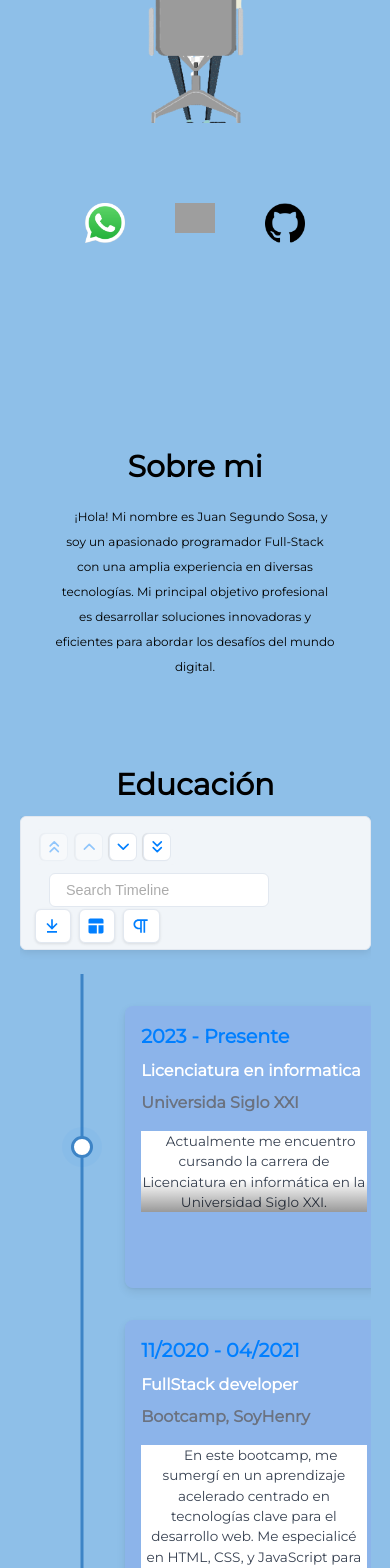
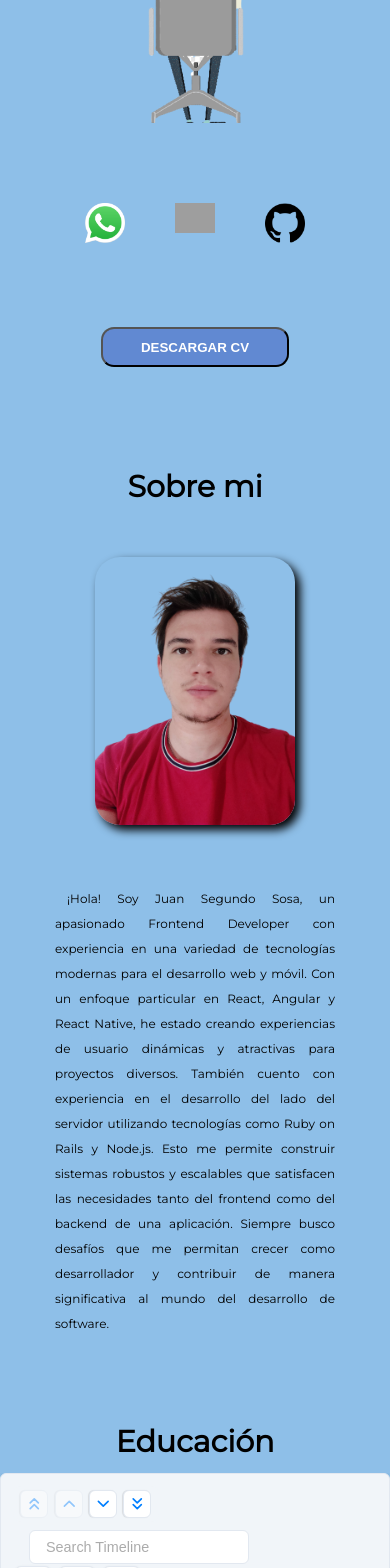
Before and after one commit to Juanse1998/Portfolio, a React (Create React App) app: page / in a window 390 px wide. Shown: the part 432-2000 px from the top of the page. Built offline with nearby package versions, Linux system fonts and the light colour scheme; grey boxes are pictures that could not be loaded.

Commit message:
add button for download cv

```diff
--- a/src/Components/Education/Education.css
+++ b/src/Components/Education/Education.css
@@ -1,122 +1,71 @@
-
-.titleEducation {
-  font-family: Montserrat;
-  font-size: 50px;
-  font-style: normal;
-  font-weight: bold;
-  color: #000000;
-  margin-top: 10px;
-  display: flex;
+.vertical {
   justify-content: center;
 }
 
-.descriptionEducation {
-  display: flex;
-  font-size: 20px;
-  line-height: 45px;
-  left: 50px;
-  margin-top: 40px;
-  margin-left: 20px;
-  padding: 45px;
+.vertical_alternating {
+  justify-content: center;
 }
 
-.careerXXI {
-  display: flex;
-  position: absolute;
-  margin-top: 40px;
+.my-card-title {
+  color: #ffffff !important;
+  font-size: 1.3rem !important;
 }
 
-.nameSchool {
-  font-size: 30px;
-  display: flex;
-  position: absolute;
+.card-text {
+  font-size: 1.02rem !important;
 }
 
-.nameBootcamp {
-  font-size: 30px;
-  display: flex;
-  position: absolute;
+.my-title {
+  background: none !important;
+  color: #ffffff !important;
 }
 
-.career {
-  display: flex;
-  position: absolute;
-  margin-top: 40px;
+.TriangleIconWrapper-sc-d7qjm1-11 {
+  display: none !important;
 }
 
-.education {
-  display: grid;
-  margin-top: 160px;
-  width: 100%;
-  justify-items: center;
+.TimelineContentDetails-sc-d7qjm1-5 {
+  font-size: 1.10rem !important;
 }
 
-.school {
-  justify-content: center;
-  display: flex;
-  padding-bottom: 20px;
-  margin-top: 60px;
+.TitleWrapper-sc-13izrht-0 {
+  overflow: visible !important;
 }
 
-.bootcamp {
-  justify-content: center;
-  display: flex;
-  padding-bottom: 20px;
-  padding-top: 30px;
+.TimelineControlContainer-sc-cif21b-4 {
+  display: none !important;
 }
 
-.rectangleEducation {
-  justify-content: center;
-  display: flex;
-  margin-bottom: 30px;
-  width: 300px;
-  height: 100px;
-  border: 8px solid rgba(13, 138, 207, 0.12); /* Color y grosor del borde del rectángulo */
-  box-sizing: border-box; /* Asegura que el borde esté incluido en las dimensiones */
-  border-radius: 30px;
+.section-content-container {
+  width: 100% !important;
 }
 
 
-
-@media only screen and (max-width: 800px) {
-
-
-  .titleEducation {
-    font-family: Montserrat;
-    font-size: 30px;
-    font-style: normal;
-    font-weight: bold;
-    color: #000000;
-    margin-top: 70px;
-    display: flex;
-    justify-content: center;
+@media only screen and (max-width: 708px) {
+  div.vertical-item-row > div:nth-child(1) {
+      width: 20% !important;
+  }
+  div.vertical-item-row > div:nth-child(2) {
+      width: 65% !important;
+  }
+  div.vertical-item-row > div:nth-child(3) {
+      width: 15% !important;
   }
 
-  .descriptionEducation {
-    font-size: 11px;
-    line-height: 25px;
-    margin-left: 15px;
-    margin-right: 15px;
+  .TimelineContentDetails-sc-d7qjm1-5 {
+    font-size: 0.8rem !important;
   }
 
-  .nameSchool {
-    font-size: 20px;
+  .my-card-title {
+    font-size: 1rem !important;
   }
 
-  .nameBootcamp {
-    font-size: 20px;
+  .my-title {
+    font-size: 0.8rem !important;
   }
 
-  .careerXXI {
-    font-size: 14px;
-  }
-
-  .career {
-    font-size: 14px;
-  }
-
-  .education {
-    margin-top: 10px;
+  .TitleWrapper-sc-13izrht-0 {
+    overflow: visible !important;
   }
 
 }
--- a/src/Components/Education/Education.jsx
+++ b/src/Components/Education/Education.jsx
@@ -1,24 +1,92 @@
-import { React } from "react";
-import "./Education.css";
+import React, { useEffect, useState, useContext } from 'react';
+import { Chrono } from 'react-chrono';
+import { Container } from 'react-bootstrap';
+import Fade from 'react-reveal';
+import { ThemeContext } from 'styled-components';
+import endpoints from '../../Constants/endpoints';
+import FallbackSpinner from '../Experience/FallbackSpinner';
+import './Education.css';
 
-export default function Education() {
+function EducationTwo(props) {
+  const theme = useContext(ThemeContext);
+  const [data, setData] = useState(null);
+  const [width, setWidth] = useState('50vw');
+  const [mode, setMode] = useState('VERTICAL_ALTERNATING');
+
+  useEffect(() => {
+    fetch(endpoints.education, {
+      method: 'GET',
+    })
+      .then((res) => res.json())
+      .then((res) => setData(res))
+      .catch((err) => err);
+
+    if (window?.innerWidth < 576) {
+      setMode('VERTICAL');
+    }
+
+    if (window?.innerWidth < 576) {
+      setWidth('90vw');
+    } else if (window?.innerWidth >= 576 && window?.innerWidth < 768) {
+      setWidth('90vw');
+    } else if (window?.innerWidth >= 768 && window?.innerWidth < 1024) {
+      setWidth('75vw');
+    } else {
+      setWidth('50vw');
+    }
+  }, []);
+
   return (
     <>
-      <div className="education">
-        <span className="titleEducation" id="education">
-          Educación
-        </span>
-        <div className="school">
-          <span className="nameSchool">Universidad Siglo XXI</span><span className="careerXXI">Licenciatura en informática</span>
-          <a className="descriptionEducation">Actualmente me encuentro cursando la carrera de Licenciatura en informática en la Universidad Siglo XXI</a>
-        </div>
-        <div className="bootcamp">
-            <span className="nameBootcamp">Soy Henry</span><span className="career">Fullstack developer</span>
-        </div>
-        <div>
-          <a className="descriptionEducation">En el bootcamp de Soy Henry, me sumergí en un aprendizaje acelerado centrado en tecnologías clave para el desarrollo web. Me especialicé en HTML, CSS, y JavaScript para construir interfaces atractivas. Además, adquirí experiencia en React para crear aplicaciones interactivas y en Node.js para desarrollar servidores eficientes. También exploré TypeScript para mejorar la calidad de mis proyectos mediante el tipado estático. Esta experiencia integral me preparó para abordar desafíos en el desarrollo web con confianza y aplicar mis habilidades de manera efectiva en entornos profesionales. Estoy entusiasmado/a por seguir creciendo como desarrollador/a de software.</a>
-        </div>
-      </div>
+      {data ? (
+        <Fade>
+          <div className="contentTitle" id="educationTwo">
+              <h3 className="titleExperience">
+                Educación
+              </h3>
+            </div>
+          <div style={{ width }} className="section-content-container">
+            <Container>
+              <Chrono
+                allowDynamicUpdate
+                useReadMore={false}
+                items={data.education}
+                cardHeight={250}
+                mode={mode}
+                className="my-timeline"
+                theme={{
+                  primary: '#3D84C6',
+                  secondary: 'white',
+                  cardForeColor: 'black',
+                  titleColor: 'white',
+                  cardBgColor: 'rgba(118, 84, 255, 0.09)',
+                  titleColor: 'white',
+                  titleColorActive: 'red',
+                }}
+                fontSizes={{
+                  cardSubtitle: '1rem',
+                  cardDescription: '1rem',
+                  cardText: '1.02rem',
+                  cardTitle: '1.3rem',
+                  title: '1.4rem',
+                }}
+                classNames={{
+                  card: 'my-card',
+                  cardMedia: 'my-card-media',
+                  cardSubTitle: 'my-card-subtitle',
+                  cardText: 'my-card-text',
+                  cardTitle: 'my-card-title',
+                  controls: 'my-controls',
+                  title: 'my-title',
+                }}
+              >
+              </Chrono>
+            </Container>
+          </div>
+        </Fade>
+      ) : <FallbackSpinner /> }
     </>
   );
 }
+
+export default EducationTwo;
--- a/src/Components/EducationTwo/EducationTwo.css
+++ /dev/null
@@ -1,68 +0,0 @@
-.vertical {
-  justify-content: center;
-}
-
-.vertical_alternating {
-  justify-content: center;
-}
-
-.my-card-title {
-  color: #ffffff !important;
-  font-size: 1.3rem !important;
-}
-
-.card-text {
-  font-size: 1.02rem !important;
-}
-
-.my-title {
-  background: none !important;
-  color: #ffffff !important;
-}
-
-.TriangleIconWrapper-sc-d7qjm1-11 {
-  display: none !important;
-}
-
-.TimelineContentDetails-sc-d7qjm1-5 {
-  font-size: 1.10rem !important;
-}
-
-.TitleWrapper-sc-13izrht-0 {
-  overflow: visible !important;
-}
-
-.TimelineControlContainer-sc-cif21b-4 {
-  display: none !important;
-}
-
-
-
-@media only screen and (max-width: 708px) {
-  div.vertical-item-row > div:nth-child(1) {
-      width: 20% !important;
-  }
-  div.vertical-item-row > div:nth-child(2) {
-      width: 65% !important;
-  }
-  div.vertical-item-row > div:nth-child(3) {
-      width: 15% !important;
-  }
-
-  .TimelineContentDetails-sc-d7qjm1-5 {
-    font-size: 0.8rem !important;
-  }
-
-  .my-card-title {
-    font-size: 1rem !important;
-  }
-
-  .my-title {
-    font-size: 0.8rem !important;
-  }
-
-  .TitleWrapper-sc-13izrht-0 {
-    overflow: visible !important;
-  }
-
-}
--- a/src/Components/EducationTwo/EducationTwo.jsx
+++ /dev/null
@@ -1,92 +0,0 @@
-import React, { useEffect, useState, useContext } from 'react';
-import { Chrono } from 'react-chrono';
-import { Container } from 'react-bootstrap';
-import Fade from 'react-reveal';
-import { ThemeContext } from 'styled-components';
-import endpoints from '../../Constants/endpoints';
-import FallbackSpinner from '../Experience/FallbackSpinner';
-import './EducationTwo.css';
-
-function EducationTwo(props) {
-  const theme = useContext(ThemeContext);
-  const [data, setData] = useState(null);
-  const [width, setWidth] = useState('50vw');
-  const [mode, setMode] = useState('VERTICAL_ALTERNATING');
-
-  useEffect(() => {
-    fetch(endpoints.education, {
-      method: 'GET',
-    })
-      .then((res) => res.json())
-      .then((res) => setData(res))
-      .catch((err) => err);
-
-    if (window?.innerWidth < 576) {
-      setMode('VERTICAL');
-    }
-
-    if (window?.innerWidth < 576) {
-      setWidth('90vw');
-    } else if (window?.innerWidth >= 576 && window?.innerWidth < 768) {
-      setWidth('90vw');
-    } else if (window?.innerWidth >= 768 && window?.innerWidth < 1024) {
-      setWidth('75vw');
-    } else {
-      setWidth('50vw');
-    }
-  }, []);
-
-  return (
-    <>
-      {data ? (
-        <Fade>
-          <div className="contentTitle" id="educationTwo">
-              <h3 className="titleExperience">
-                Educación
-              </h3>
-            </div>
-          <div style={{ width }} className="section-content-container">
-            <Container>
-              <Chrono
-                allowDynamicUpdate
-                useReadMore={false}
-                items={data.education}
-                cardHeight={250}
-                mode={mode}
-                className="my-timeline"
-                theme={{
-                  primary: '#3D84C6',
-                  secondary: 'white',
-                  cardForeColor: 'black',
-                  titleColor: 'white',
-                  cardBgColor: 'rgba(118, 84, 255, 0.09)',
-                  titleColor: 'white',
-                  titleColorActive: 'red',
-                }}
-                fontSizes={{
-                  cardSubtitle: '1rem',
-                  cardDescription: '1rem',
-                  cardText: '1.02rem',
-                  cardTitle: '1.3rem',
-                  title: '1.4rem',
-                }}
-                classNames={{
-                  card: 'my-card',
-                  cardMedia: 'my-card-media',
-                  cardSubTitle: 'my-card-subtitle',
-                  cardText: 'my-card-text',
-                  cardTitle: 'my-card-title',
-                  controls: 'my-controls',
-                  title: 'my-title',
-                }}
-              >
-              </Chrono>
-            </Container>
-          </div>
-        </Fade>
-      ) : <FallbackSpinner /> }
-    </>
-  );
-}
-
-export default EducationTwo;
--- a/src/Components/Home/Home.jsx
+++ b/src/Components/Home/Home.jsx
@@ -3,11 +3,10 @@ import Project from "../Projects/Project.jsx";
 import Skills from "../Skills/Skills.jsx";
 import ContactForm from "../Contact-form/ContactForm.jsx"
 import Title from "../Title/Title.jsx";
-import Education from "../Education/Education";
 import Me from "../Me/Me.jsx";
 import "./Home.css";
 import Experience from "../Experience/Experience.jsx";
-import EducationTwo from "../EducationTwo/EducationTwo.jsx";
+import Education from "../Education/Education.jsx";
 
 export default function Home() {
   return (
@@ -15,8 +14,7 @@ export default function Home() {
       <div className="container">
         <Title />
         <Me />
-        <EducationTwo />
-        {/* <Education /> */}
+        <Education />
         <Experience />
         <Skills />
         <Project />
--- a/src/Components/Me/Me.css
+++ b/src/Components/Me/Me.css
@@ -10,9 +10,14 @@
     display: flex;
     padding: 45px;
     width: 100%;
-    font-size: 25px;
-    line-height: 45px;
+    font-size: 1.2rem;
+    line-height: 30px;
     margin-top: 60px;
+  }
+
+  .classMe {
+    box-shadow: 5px 5px 10px;
+    border-radius: 20pxS;
   }
 
   .titleMe {
@@ -24,6 +29,21 @@
     display: flex;
     position: absolute;
     color: #000000;
+  }
+
+  .meProfile {
+    display: flex;
+    animation: center;
+  }
+
+  .imageMe{
+    margin-top: 14%;
+  }
+
+  .imageProfile {
+    width: 200px;
+    box-shadow: 5px 5px 10px;
+    border-radius: 25px;
   }
 
   @media only screen and (max-width: 800px) {
@@ -53,4 +73,26 @@
       width: 150px;
     }
 
+    .meProfile {
+      display: block;
+    }
+
+    .imageProfile {
+      width: 200px;
+      box-shadow: 5px 5px 10px;
+      border-radius: 25px;
+    }
+
+    .imageMe {
+      margin-top: 90px;
+    }
+
+    .about {
+      text-align: justify;
+    }
+
+    .presentation {
+      margin-top: 100px;
+    }
+
   }
--- a/src/Components/Me/Me.jsx
+++ b/src/Components/Me/Me.jsx
@@ -1,5 +1,5 @@
 import { React } from "react";
-import { Fade } from "react-awesome-reveal";
+import image from "./juanse.png"
 import "./Me.css";
 
 export default function Me() {
@@ -9,11 +9,19 @@ export default function Me() {
       <h3 id="about" className="titleMe">
         Sobre mi
       </h3>
-      <div className="about">
-        <p>
-          ¡Hola! Mi nombre es Juan Segundo Sosa, y soy un apasionado programador Full-Stack con una amplia experiencia en diversas tecnologías.
-          Mi principal objetivo profesional es desarrollar soluciones innovadoras y eficientes para abordar los desafíos del mundo digital.
-        </p>
+      <div className="meProfile">
+        <div className="imageMe">
+          <img src={image} alt="" className="imageProfile"/>
+        </div>
+        <div className="about">
+          <p>
+          ¡Hola! Soy Juan Segundo Sosa, un apasionado Frontend Developer con experiencia en una variedad de tecnologías modernas para el desarrollo web y móvil.
+          Con un enfoque particular en React, Angular y React Native, he estado creando experiencias de usuario dinámicas y atractivas para proyectos diversos.
+          También cuento con experiencia en el desarrollo del lado del servidor utilizando tecnologías como Ruby on Rails y Node.js. Esto me permite construir sistemas
+          robustos y escalables que satisfacen las necesidades tanto del frontend como del backend de una aplicación.
+          Siempre busco desafíos que me permitan crecer como desarrollador y contribuir de manera significativa al mundo del desarrollo de software.
+          </p>
+        </div>
       </div>
     </div>
 
--- a/src/Components/Title/Title.css
+++ b/src/Components/Title/Title.css
@@ -78,6 +78,25 @@
   align-items: center;
   justify-content: right;
 }
+
+.buttonCv {
+  margin-top: 80px;
+  display: flex;
+  justify-content: center;
+  width: 100%;
+  height: 40px;
+  border-radius: 13px;
+}
+
+.buttonDownload {
+  width: 188px;
+  height: 40px;
+  border-radius: 13px;
+  background-color: rgba(69, 103, 196, 0.61);
+  font-weight: bold;
+  color: white;
+}
+
 @media only screen and (max-width: 1000px) {
   .me {
     display: inline-block;
--- a/src/Components/Title/Title.jsx
+++ b/src/Components/Title/Title.jsx
@@ -6,7 +6,21 @@ import linkedin from "./linkedin.png"
 import github from "./logotipo-de-github.png"
 import wpp from "./wpp.png"
 import { Fade } from "react-awesome-reveal";
+import cv from "./CVJuanSosa.pdf";
 
+const handleDownload = () => {
+  fetch(cv)
+    .then(response => response.blob())
+    .then(blob => {
+      const url = window.URL.createObjectURL(new Blob([blob]));
+      const link = document.createElement('a');
+      link.href = url;
+      link.setAttribute('download', 'CV-Juan-Sosa.pdf'); // Nombre del archivo a descargar
+      document.body.appendChild(link);
+      link.click();
+      document.body.removeChild(link);
+    });
+};
 
 
 export default function Title() {
@@ -38,6 +52,11 @@ export default function Title() {
             <a href="https://github.com/Juanse1998" target="_blank" rel="noreferrer"><img src={github} alt="Logo" className="github" /></a>
           </div>
         </Fade>
+        <div className="buttonCv">
+          <button className="buttonDownload" onClick={handleDownload}>
+            DESCARGAR CV
+          </button>
+        </div>
       </div>
     </>
   );
```
Also changed, not shown: src/Components/Skills/Skills.css (+2 -8 lines), src/Components/Me/juanse.png (added), 1 other file (tests, documents, lock files or other folders).
